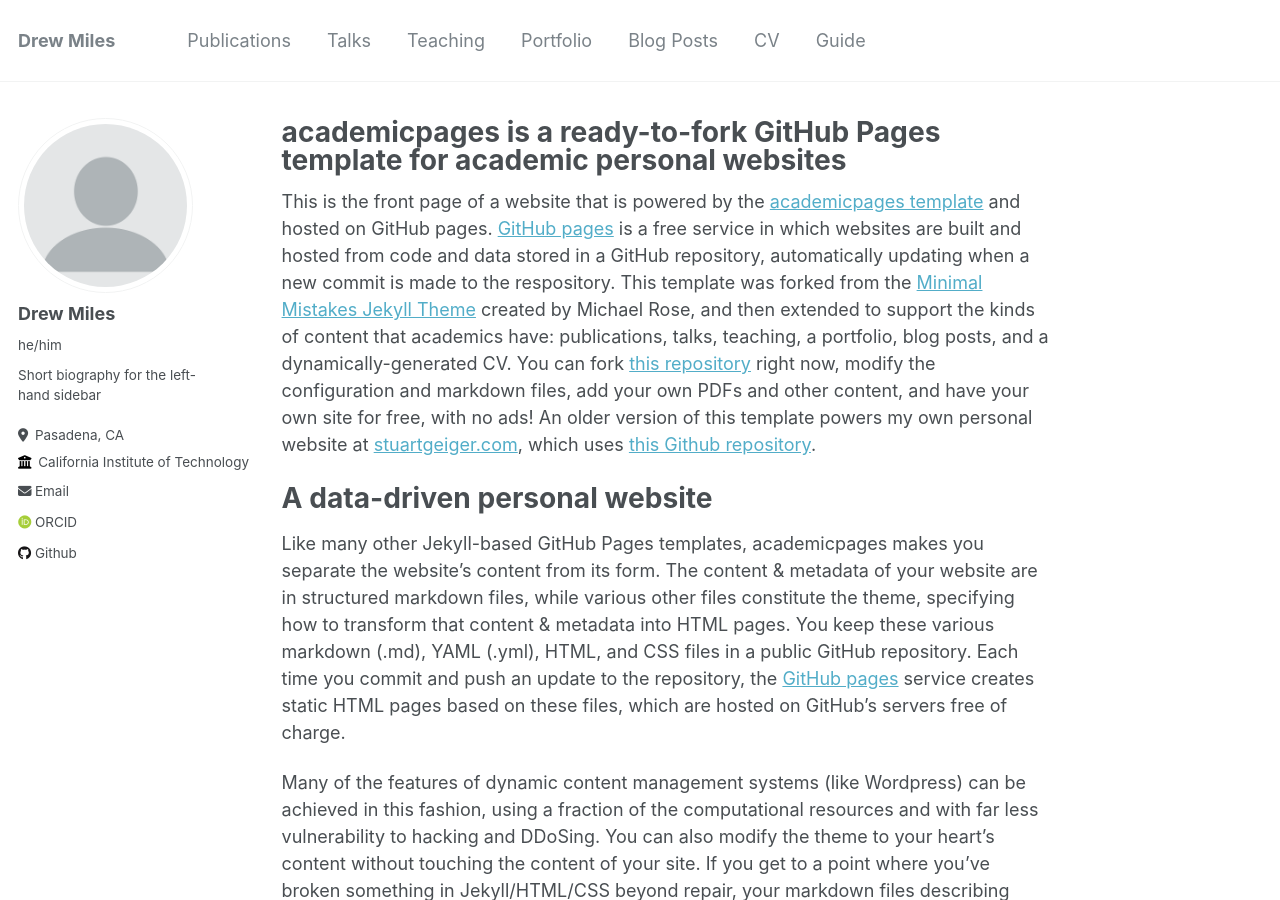
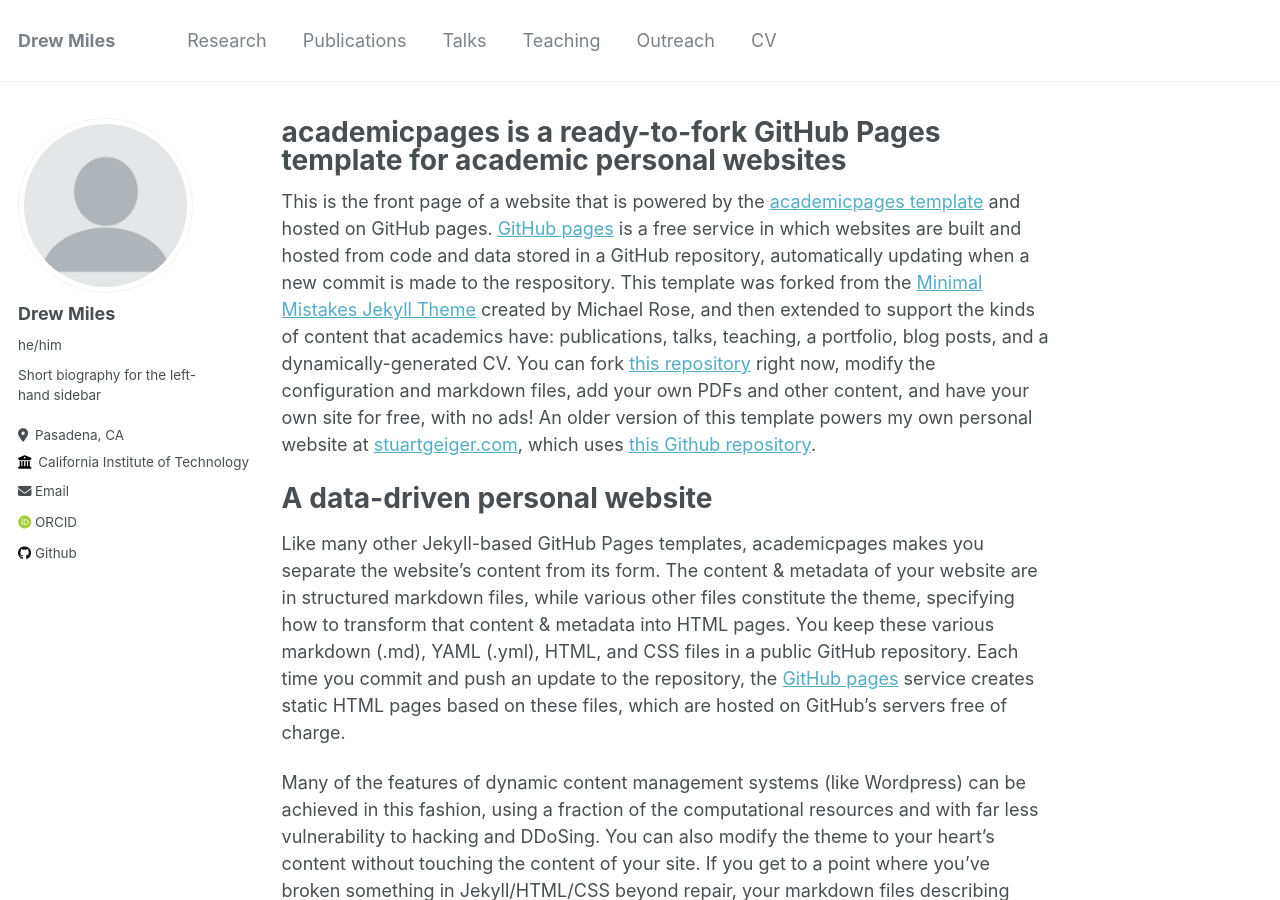
Before and after one commit to drew-miles/drew-miles.github.io, a Jekyll site: the page built from _pages/about.md, in a window 1280 px wide and 900 px high. Built offline with Jekyll 4.4.1, drawn with Linux system fonts in a browser that asks for light colours; some web fonts are replaced.

Commit message:
Update navigation.yml

```diff
--- a/_data/navigation.yml
+++ b/_data/navigation.yml
@@ -1,5 +1,8 @@
 # main links links
 main:
+  - title: "Research"
+    url: /research/
+
   - title: "Publications"
     url: /publications/
 
@@ -9,14 +12,8 @@ main:
   - title: "Teaching"
     url: /teaching/
 
-  - title: "Portfolio"
-    url: /portfolio/
-
-  - title: "Blog Posts"
-    url: /year-archive/
+  - title: "Outreach"
+    url: /outreach/
 
   - title: "CV"
     url: /cv/
-
-  - title: "Guide"
-    url: /markdown/
```
